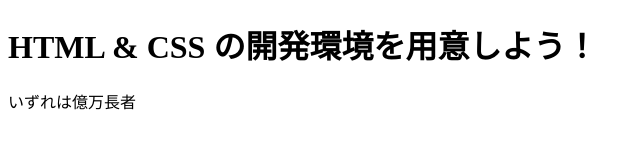
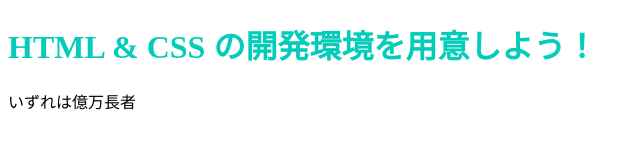
Before and after one commit to MomotaroRiderNoby/MomotaroRiderNoby.github.io, a plain HTML site: page index.html in a window 1280 px wide. Shown: the whole page, without its empty margins (0-640 px from the left). Drawn offline with Linux system fonts and the light colour scheme.

Commit message:
Update index.html

```diff
--- a/index.html
+++ b/index.html
@@ -3,7 +3,7 @@
   <head>
     <meta charset="utf-8">
     <title>Progate</title>
-    <link rel="stylesheet" href="sytlesheet.css">
+    <link rel="stylesheet" href="stylesheet.css">
   </head>
   <body>
     <h1 class="title">HTML & CSS の開発環境を用意しよう！</h1>
```
